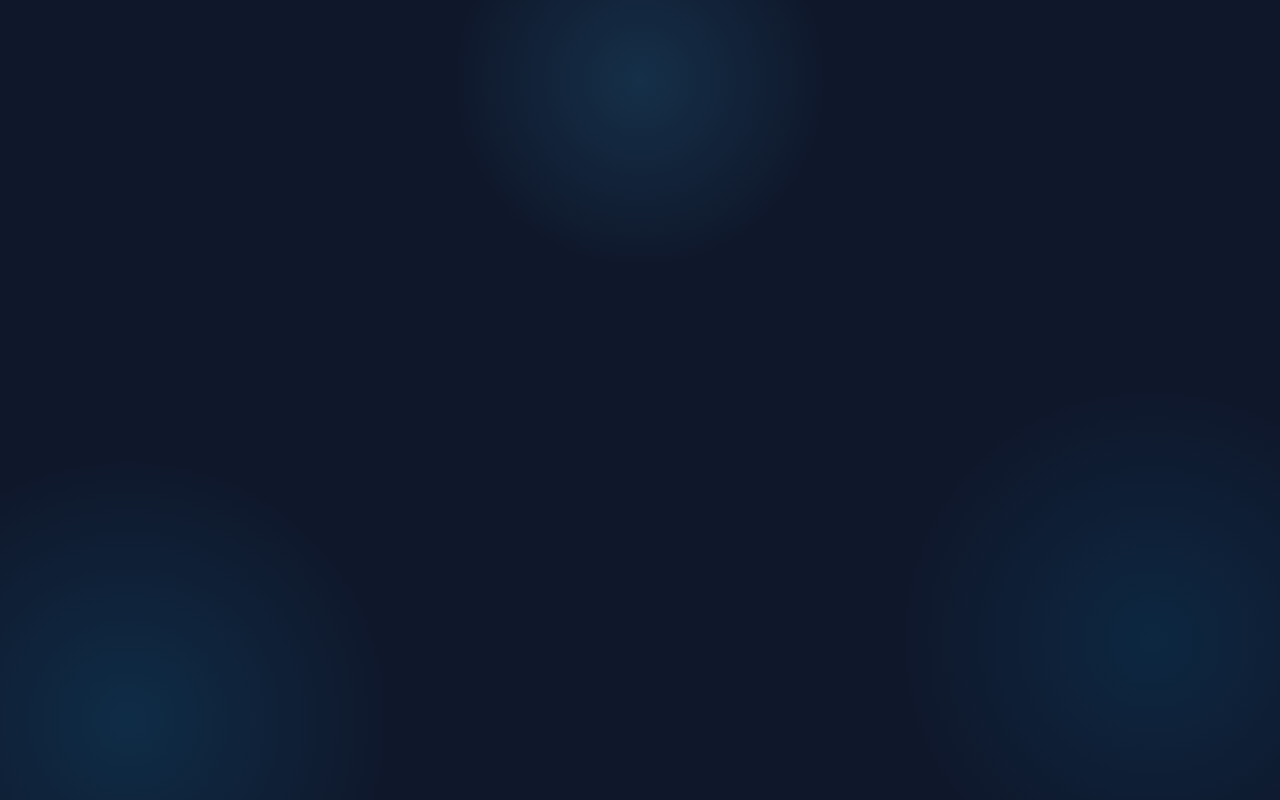
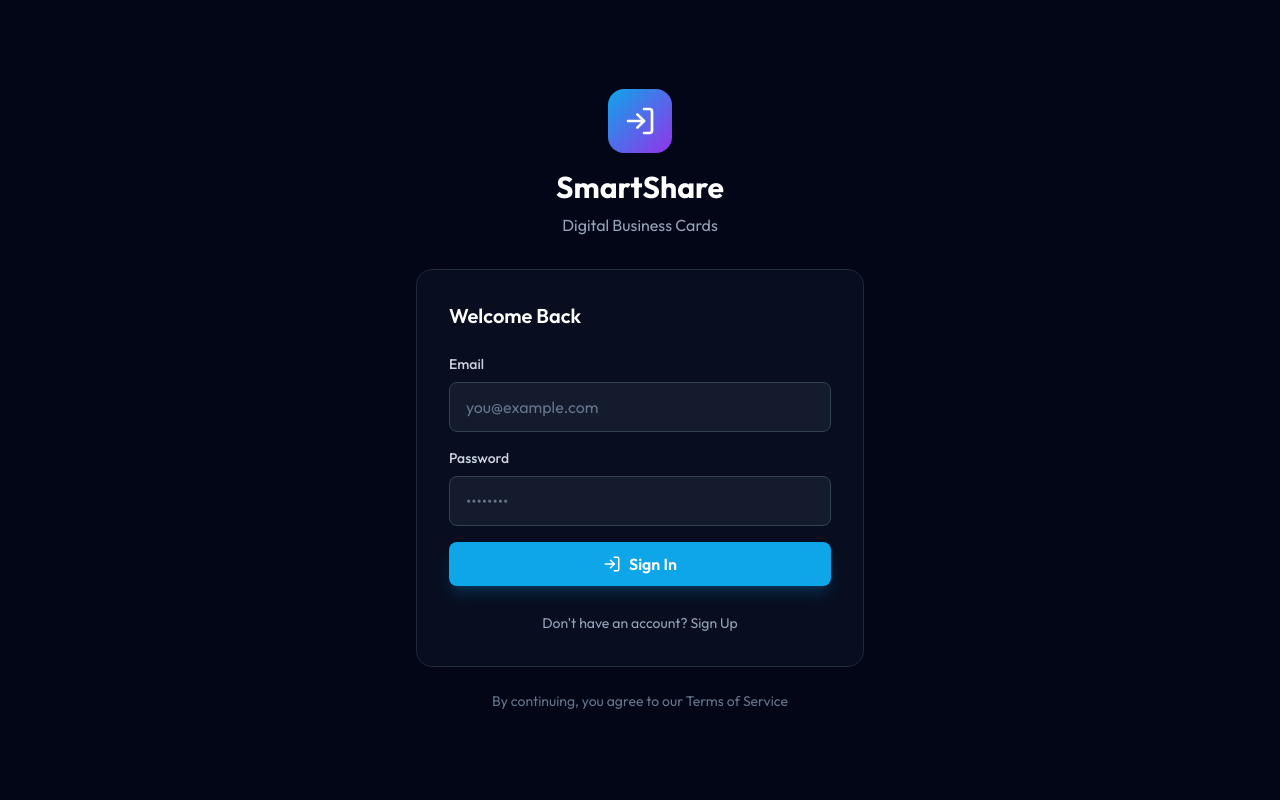
Before and after one commit to nfsprogramming/link-to-qr-and-business-card, a React (Vite) app: page /login in a window 1280 px wide. Before the commit this address had no page. Built offline with nearby package versions, Linux system fonts and the light colour scheme; no server answers.

Commit message:
Add authentication with login/signup and Android build setup

```diff
--- a/package.json
+++ b/package.json
@@ -12,6 +12,9 @@
     "deploy": "gh-pages -d dist"
   },
   "dependencies": {
+    "@capacitor/android": "^8.0.2",
+    "@capacitor/cli": "^8.0.2",
+    "@capacitor/core": "^8.0.2",
     "clsx": "^2.1.0",
     "firebase": "^12.9.0",
     "framer-motion": "^12.34.0",
--- a/src/App.tsx
+++ b/src/App.tsx
@@ -1,22 +1,60 @@
-
-import { BrowserRouter, Routes, Route, Outlet } from 'react-router-dom';
+import { BrowserRouter, Routes, Route, Outlet, Navigate } from 'react-router-dom';
 import { Dashboard } from './pages/Dashboard';
 import { CardEditor } from './pages/CardEditor';
 import { PublicCard } from './pages/PublicCard';
 import { Analytics } from './pages/Analytics';
 import { QuickQR } from './pages/QuickQR';
 import { Scan } from './pages/Scan';
+import { Login } from './pages/Login';
 import { AppLayout } from './layouts/AppLayout';
+import { AuthProvider, useAuth } from './contexts/AuthContext';
+import { Loader2 } from 'lucide-react';
 
-function App() {
+// Protected Route Component
+function ProtectedRoute({ children }: { children: React.ReactNode }) {
+  const { user, loading } = useAuth();
+
+  if (loading) {
     return (
-    <BrowserRouter>
+      <div className="min-h-screen bg-slate-950 flex items-center justify-center">
+        <Loader2 className="animate-spin text-sky-500" size={48} />
+      </div>
+    );
+  }
+
+  if (!user) {
+    return <Navigate to="/login" replace />;
+  }
+
+  return <>{children}</>;
+}
+
+function AppRoutes() {
+  const { user } = useAuth();
+
+  return (
     <Routes>
-        {/* Public Card Route - No Layout (Full Screen) */}
+      {/* Public Card Route - No Auth Required */}
       <Route path="/card/:id" element={<PublicCard />} />
 
-        {/* App Routes with Layout */}
-        <Route element={<AppLayout><Outlet /></AppLayout>}>
+      {/* Login Route - Redirect if already logged in */}
+      <Route
+        path="/login"
+        element={
+          user ? <Navigate to="/" replace /> : <Login onLoginSuccess={() => { }} />
+        }
+      />
+
+      {/* Protected App Routes with Layout */}
+      <Route
+        element={
+          <ProtectedRoute>
+            <AppLayout>
+              <Outlet />
+            </AppLayout>
+          </ProtectedRoute>
+        }
+      >
         <Route path="/" element={<Dashboard />} />
         <Route path="/editor" element={<CardEditor />} />
         <Route path="/editor/:id" element={<CardEditor />} />
@@ -25,7 +63,16 @@ function App() {
         <Route path="/scan" element={<Scan />} />
       </Route>
     </Routes>
+  );
+}
+
+function App() {
+  return (
+    <AuthProvider>
+      <BrowserRouter>
+        <AppRoutes />
       </BrowserRouter>
+    </AuthProvider>
   );
 }
 
--- /dev/null
+++ b/src/contexts/AuthContext.tsx
@@ -0,0 +1,34 @@
+import { createContext, useContext, useEffect, useState } from 'react';
+import type { ReactNode } from 'react';
+import { onAuthStateChanged } from 'firebase/auth';
+import type { User } from 'firebase/auth';
+import { auth } from '../utils/firebase';
+
+interface AuthContextType {
+    user: User | null;
+    loading: boolean;
+}
+
+const AuthContext = createContext<AuthContextType>({ user: null, loading: true });
+
+export const useAuth = () => useContext(AuthContext);
+
+export function AuthProvider({ children }: { children: ReactNode }) {
+    const [user, setUser] = useState<User | null>(null);
+    const [loading, setLoading] = useState(true);
+
+    useEffect(() => {
+        const unsubscribe = onAuthStateChanged(auth, (user) => {
+            setUser(user);
+            setLoading(false);
+        });
+
+        return unsubscribe;
+    }, []);
+
+    return (
+        <AuthContext.Provider value={{ user, loading }}>
+            {children}
+        </AuthContext.Provider>
+    );
+}
--- a/src/layouts/AppLayout.tsx
+++ b/src/layouts/AppLayout.tsx
@@ -1,18 +1,30 @@
 
-import { Link, useLocation } from 'react-router-dom';
-import { Sparkles, LayoutDashboard, Zap, Menu, X, ScanLine } from 'lucide-react';
+import { Link, useLocation, useNavigate } from 'react-router-dom';
+import { Sparkles, LayoutDashboard, Zap, Menu, X, ScanLine, LogOut } from 'lucide-react';
 import { useState } from 'react';
 import { motion, AnimatePresence } from 'framer-motion';
+import { signOut } from 'firebase/auth';
+import { auth } from '../utils/firebase';
 
 export function AppLayout({ children }: { children: React.ReactNode }) {
     const [isMenuOpen, setIsMenuOpen] = useState(false);
     const location = useLocation();
+    const navigate = useNavigate();
 
     const navItems = [
         { name: 'Dashboard', path: '/', icon: LayoutDashboard },
         { name: 'Quick QR', path: '/quick-qr', icon: Zap },
         { name: 'Scanner', path: '/scan', icon: ScanLine },
     ];
+
+    const handleLogout = async () => {
+        try {
+            await signOut(auth);
+            navigate('/login');
+        } catch (error) {
+            console.error('Logout failed:', error);
+        }
+    };
 
     return (
         <div className="min-h-screen bg-slate-950 text-slate-100 font-sans selection:bg-sky-500/30 overflow-x-hidden">
@@ -56,6 +68,13 @@ export function AppLayout({ children }: { children: React.ReactNode }) {
                                 </Link>
                             );
                         })}
+                        <button
+                            onClick={handleLogout}
+                            className="flex items-center gap-2 text-sm font-medium text-slate-400 hover:text-red-400 transition-colors"
+                        >
+                            <LogOut size={16} />
+                            Logout
+                        </button>
                     </div>
 
                     {/* Mobile Menu Toggle */}
--- /dev/null
+++ b/src/pages/Login.tsx
@@ -0,0 +1,118 @@
+import { useState } from 'react';
+import { signInWithEmailAndPassword, createUserWithEmailAndPassword } from 'firebase/auth';
+import { auth } from '../utils/firebase';
+import { Button } from '../components/Button';
+import { Input } from '../components/Input';
+import { LogIn, UserPlus } from 'lucide-react';
+
+interface LoginProps {
+    onLoginSuccess: () => void;
+}
+
+export function Login({ onLoginSuccess }: LoginProps) {
+    const [isSignUp, setIsSignUp] = useState(false);
+    const [email, setEmail] = useState('');
+    const [password, setPassword] = useState('');
+    const [error, setError] = useState('');
+    const [loading, setLoading] = useState(false);
+
+    const handleSubmit = async (e: React.FormEvent) => {
+        e.preventDefault();
+        setError('');
+        setLoading(true);
+
+        try {
+            if (isSignUp) {
+                await createUserWithEmailAndPassword(auth, email, password);
+            } else {
+                await signInWithEmailAndPassword(auth, email, password);
+            }
+            onLoginSuccess();
+        } catch (err: any) {
+            setError(err.message || 'Authentication failed');
+        } finally {
+            setLoading(false);
+        }
+    };
+
+    return (
+        <div className="min-h-screen bg-slate-950 flex items-center justify-center p-4">
+            <div className="w-full max-w-md">
+                {/* Logo/Header */}
+                <div className="text-center mb-8">
+                    <div className="inline-flex items-center justify-center w-16 h-16 rounded-2xl bg-gradient-to-br from-sky-500 to-purple-600 mb-4">
+                        <LogIn className="text-white" size={32} />
+                    </div>
+                    <h1 className="text-3xl font-bold text-white mb-2">SmartShare</h1>
+                    <p className="text-slate-400">Digital Business Cards</p>
+                </div>
+
+                {/* Login Form */}
+                <div className="bg-slate-900/50 border border-slate-800 rounded-2xl p-8">
+                    <h2 className="text-xl font-semibold text-white mb-6">
+                        {isSignUp ? 'Create Account' : 'Welcome Back'}
+                    </h2>
+
+                    <form onSubmit={handleSubmit} className="space-y-4">
+                        <Input
+                            label="Email"
+                            type="email"
+                            value={email}
+                            onChange={(e) => setEmail(e.target.value)}
+                            placeholder="you@example.com"
+                            required
+                        />
+                        <Input
+                            label="Password"
+                            type="password"
+                            value={password}
+                            onChange={(e) => setPassword(e.target.value)}
+                            placeholder="••••••••"
+                            required
+                        />
+
+                        {error && (
+                            <div className="bg-red-500/10 border border-red-500/50 rounded-lg p-3 text-red-400 text-sm">
+                                {error}
+                            </div>
+                        )}
+
+                        <Button
+                            type="submit"
+                            className="w-full flex items-center justify-center gap-2"
+                            disabled={loading}
+                        >
+                            {loading ? (
+                                'Loading...'
+                            ) : (
+                                <>
+                                    {isSignUp ? <UserPlus size={18} /> : <LogIn size={18} />}
+                                    {isSignUp ? 'Sign Up' : 'Sign In'}
+                                </>
+                            )}
+                        </Button>
+                    </form>
+
+                    <div className="mt-6 text-center">
+                        <button
+                            onClick={() => {
+                                setIsSignUp(!isSignUp);
+                                setError('');
+                            }}
+                            className="text-sm text-slate-400 hover:text-sky-400 transition-colors"
+                        >
+                            {isSignUp
+                                ? 'Already have an account? Sign In'
+                                : "Don't have an account? Sign Up"}
+                        </button>
+                    </div>
+                </div>
+
+                {/* Footer */}
+                <p className="text-center text-slate-500 text-sm mt-6">
+                    By continuing, you agree to our Terms of Service
+                </p>
+            </div>
+        </div>
+    );
+}
--- a/src/utils/firebase.ts
+++ b/src/utils/firebase.ts
@@ -3,6 +3,7 @@
 import { initializeApp } from "firebase/app";
 import { getFirestore, doc, setDoc, getDoc, updateDoc } from "firebase/firestore";
 import { getStorage } from "firebase/storage";
+import { getAuth } from "firebase/auth";
 // import { getAnalytics } from "firebase/analytics";
 
 // Your web app's Firebase configuration
@@ -19,9 +20,10 @@ const firebaseConfig = {
 const app = initializeApp(firebaseConfig);
 const db = getFirestore(app);
 const storage = getStorage(app);
+const auth = getAuth(app);
 // const analytics = getAnalytics(app); // Optional: check if window is defined for SSR
 
-export { db, storage, app };
+export { db, storage, auth, app };
 
 // Helper to save card
 export const saveCardToFirebase = async (cardData: any) => {
```
Also changed, not shown: capacitor.config.ts (added, +9 -0 lines), 54 other files (tests, documents, lock files or other folders). Lines whose indentation alone changed are shown as unchanged.
